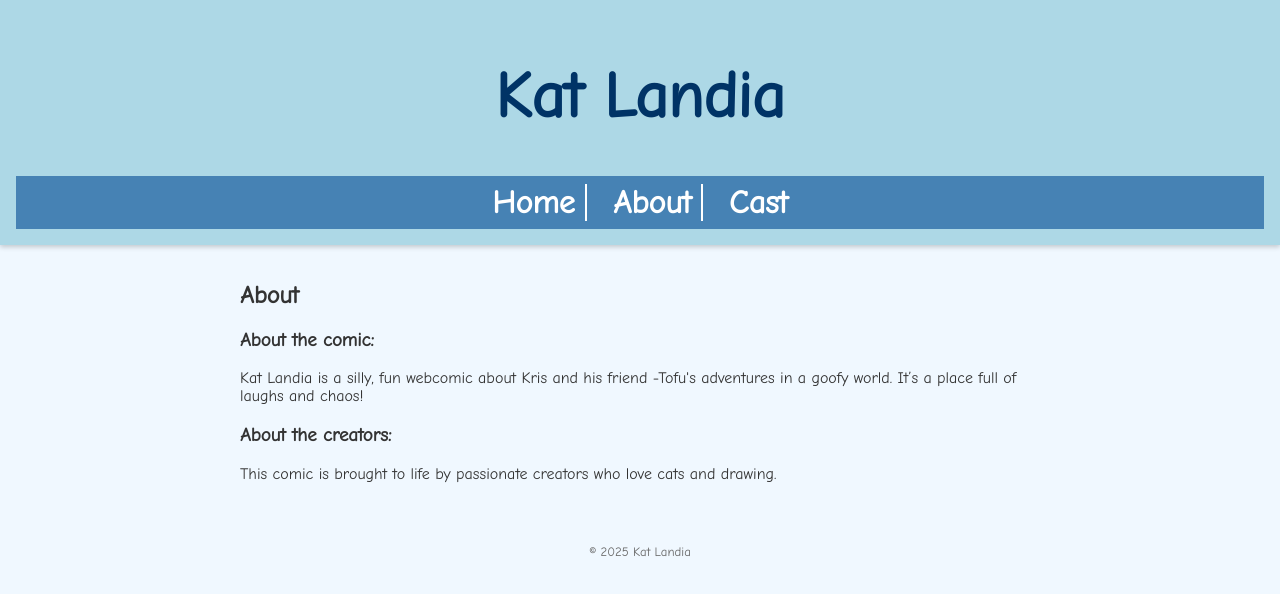
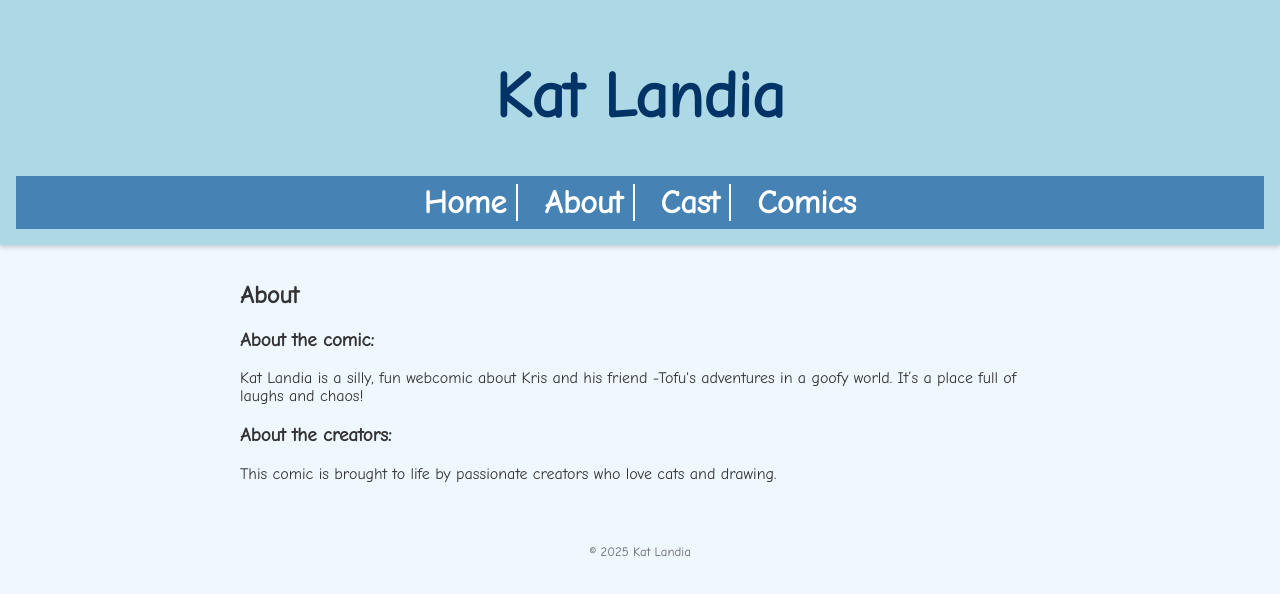
Before and after one commit to KatLandia809/kat-landia, a plain HTML site: page about.html in a window 1280 px wide. Drawn offline with Linux system fonts and the light colour scheme.

Commit message:
Update about.html

```diff
--- a/about.html
+++ b/about.html
@@ -14,6 +14,7 @@
       <a href="index.html">Home</a>
       <a href="about.html">About</a>
       <a href="cast.html">Cast</a>
+      <a href="comics.html">Comics</a>
     </nav>
   </header>
 
```
